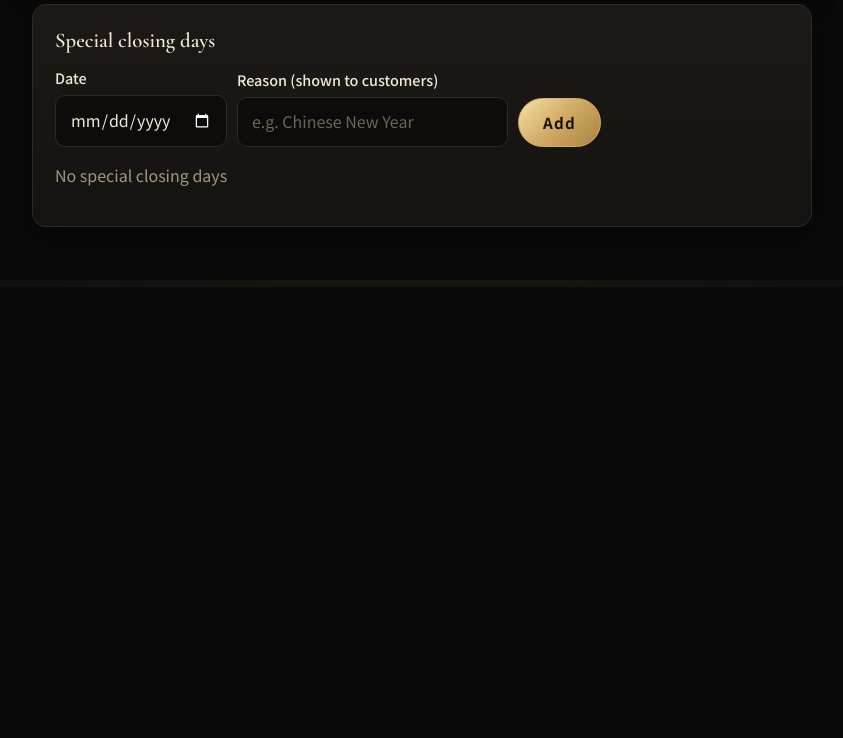
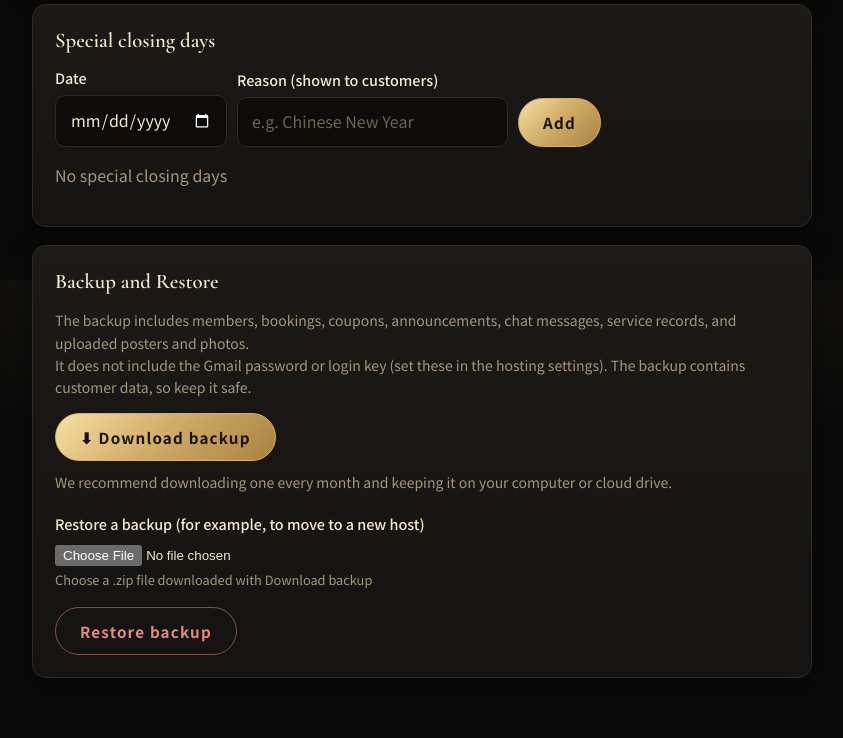
Before and after one commit to dukeyee/HanRejuve, a Flask app: page /admin/settings in a window 1280 px wide. Shown: the part 1320-2058 px from the top of the page, without its empty margins (218-1061 px from the left). Before the commit the page ends 1607 px from the top, so only its background shows below. Run offline with Flask 3, Linux system fonts and the light colour scheme; the visitor is signed in with stand-in values (Sample User, id 1); data comes from the database, SQL or seed files in the repository; data that the repository does not hold is empty.

Commit message:
改用 Render 上線：永久硬碟、備份還原、Blueprint 設定
- 所有資料（資料庫、上傳海報、服務紀錄照片、金鑰）放在 HAN_DATA_DIR，雲端指向永久硬碟；本機不變
- 後台「營業設定」新增資料備份下載與還原（驗證檔案內容，拒絕惡意路徑與無效資料庫）
- 首次建立管理員可用環境變數 HAN_ADMIN_PASSWORD 指定密碼
- 新增 render.yaml：新加坡、Starter、1GB 硬碟、馬來西亞時區、HTTPS、推送後自動部署
- requirements 加入 gunicorn（Linux）
- DEPLOY.md 改為 Render 教學

Co-Authored-By: Claude Opus 5.5 <noreply@anthropic.com>

```diff
--- a/app.py
+++ b/app.py
@@ -3,6 +3,9 @@
 Flask + SQLite。執行：python app.py  然後開啟 http://127.0.0.1:5000
 """
 import functools
+import io
+import tempfile
+import zipfile
 import hashlib
 import hmac
 import os
@@ -20,7 +23,7 @@ if hasattr(_systime, "tzset"):            # Linux / Mac 主機
 from datetime import date, datetime, time, timedelta
 
 from flask import (Flask, abort, flash, g, jsonify, redirect, render_template,
-                   request, send_from_directory, session, url_for)
+                   request, send_file, send_from_directory, session, url_for)
 from werkzeug.datastructures import ImmutableMultiDict
 from werkzeug.security import check_password_hash, generate_password_hash
 
@@ -46,9 +49,13 @@ for _stream in (sys.stdout, sys.stderr):
         pass
 
 BASE_DIR = os.path.dirname(os.path.abspath(__file__))
-DB_PATH = os.environ.get("HAN_DB", os.path.join(BASE_DIR, "hanrejuve.db"))
-SECRET_FILE = os.path.join(BASE_DIR, "secret_key.txt")
-ADMIN_PW_FILE = os.path.join(BASE_DIR, "admin_initial_password.txt")
+# 資料（資料庫、上傳圖片、照片、金鑰）放在 DATA_DIR。
+# 雲端主機用環境變數 HAN_DATA_DIR 指到永久硬碟；本機沒設定時就是專案資料夾（和原本一樣）。
+DATA_DIR = os.environ.get("HAN_DATA_DIR", BASE_DIR)
+os.makedirs(DATA_DIR, exist_ok=True)
+DB_PATH = os.environ.get("HAN_DB", os.path.join(DATA_DIR, "hanrejuve.db"))
+SECRET_FILE = os.path.join(DATA_DIR, "secret_key.txt")
+ADMIN_PW_FILE = os.path.join(DATA_DIR, "admin_initial_password.txt")
 DEFAULT_ADMIN_EMAIL = "hanrejuve2026@gmail.com"
 
 
@@ -74,9 +81,10 @@ app.config.update(
     MAX_CONTENT_LENGTH=60 * 1024 * 1024,  # 單次上傳合計上限（可一次上傳多張手機照片）
 )
 MAX_IMAGE_BYTES = 15 * 1024 * 1024       # 單張圖片上限
-UPLOAD_DIR = os.path.join(BASE_DIR, "static", "uploads")
+# 後台上傳的海報：本機在 static/uploads；雲端在永久硬碟的 uploads（網址一樣是 /static/uploads/...）
+UPLOAD_DIR = os.path.join(BASE_DIR, "static", "uploads") if DATA_DIR == BASE_DIR else os.path.join(DATA_DIR, "uploads")
 # 客人的服務紀錄照片：放在非公開資料夾，只有該客人和管理員能透過網站看到
-PRIVATE_PHOTO_DIR = os.environ.get("HAN_PRIVATE_DIR", os.path.join(BASE_DIR, "private_uploads", "booking_photos"))
+PRIVATE_PHOTO_DIR = os.environ.get("HAN_PRIVATE_DIR", os.path.join(DATA_DIR, "private_uploads", "booking_photos"))
 MAX_PHOTOS_PER_BOOKING = 20
 ALLOWED_IMG = {"jpg", "jpeg", "png", "webp", "gif"}
 
@@ -339,11 +347,16 @@ def init_db():
             seed_coupons(db)
         db.execute("INSERT INTO settings(key, value) VALUES ('coupons_seeded', '1')")
     if db.execute("SELECT COUNT(*) FROM users WHERE is_admin = 1").fetchone()[0] == 0:
-        pw = secrets.token_urlsafe(9)
+        env_pw = os.environ.get("HAN_ADMIN_PASSWORD", "").strip()
+        pw = env_pw or secrets.token_urlsafe(9)
         db.execute(
             "INSERT INTO users(name, phone, email, password_hash, is_admin, email_verified) VALUES (?,?,?,?,1,1)",
-            ("管理員", "", DEFAULT_ADMIN_EMAIL, generate_password_hash(pw)),
+            ("管理員", "", os.environ.get("HAN_ADMIN_EMAIL", DEFAULT_ADMIN_EMAIL).strip().lower(), generate_password_hash(pw)),
         )
+        if env_pw:
+            print("[HAN REJUVE] 已建立管理員帳號（密碼為環境變數 HAN_ADMIN_PASSWORD）")
+            db.close()
+            return
         with open(ADMIN_PW_FILE, "w", encoding="utf-8") as f:
             f.write(
                 "HAN REJUVE 初始管理員帳號\n"
@@ -1775,6 +1788,109 @@ def admin_api_chat(uid):
                                           "email": m["email"]}, "messages": msgs})
 
 
+# ---------------------------------------------------------------- 上傳海報（雲端時存於永久硬碟）
+@app.route("/static/uploads/<path:filename>")
+def uploaded_file(filename):
+    return send_from_directory(UPLOAD_DIR, filename, max_age=86400)
+
+
+# ---------------------------------------------------------------- 資料備份與還原
+BACKUP_MAX_BYTES = 500 * 1024 * 1024
+_SAFE_NAME = re.compile(r"^[A-Za-z0-9_.-]+$")
+
+
+def _allow_large_restore_upload():
+    """還原備份檔可能很大（含照片），只對這個網址放寬上傳上限。"""
+    if request.path == "/admin/restore":
+        request.max_content_length = BACKUP_MAX_BYTES
+
+
+app.before_request_funcs.setdefault(None, []).insert(0, _allow_large_restore_upload)
+
+
+@app.route("/admin/backup")
+@admin_required
+def admin_backup():
+    """下載備份：資料庫 + 上傳的海報 + 服務紀錄照片（不含寄信密碼與金鑰）。"""
+    buf = io.BytesIO()
+    with tempfile.TemporaryDirectory() as tmp:
+        snap = os.path.join(tmp, "hanrejuve.db")
+        src, dst = sqlite3.connect(DB_PATH), sqlite3.connect(snap)
+        try:
+            src.backup(dst)   # 一致的快照，網站使用中也安全
+        finally:
+            dst.close(); src.close()
+        with zipfile.ZipFile(buf, "w", zipfile.ZIP_DEFLATED) as z:
+            z.write(snap, "hanrejuve.db")
+            for base, prefix in ((UPLOAD_DIR, "uploads"), (PRIVATE_PHOTO_DIR, "booking_photos")):
+                if os.path.isdir(base):
+                    for name in sorted(os.listdir(base)):
+                        p = os.path.join(base, name)
+                        if os.path.isfile(p) and _SAFE_NAME.match(name) and not name.startswith("."):
+                            z.write(p, f"{prefix}/{name}")
+    buf.seek(0)
+    return send_file(buf, mimetype="application/zip", as_attachment=True,
+                     download_name=f"hanrejuve-backup-{datetime.now():%Y%m%d-%H%M}.zip")
+
+
+@app.route("/admin/restore", methods=["POST"])
+@admin_required
+def admin_restore():
+    """還原備份：用備份檔的資料取代目前網站的全部資料。"""
+    file = request.files.get("backup")
+    if not file or not file.filename.lower().endswith(".zip"):
+        flash("請選擇從網站下載的備份檔（.zip）", "error")
+        return redirect(url_for("admin_settings") + "#backup")
+    try:
+        with tempfile.TemporaryDirectory() as tmp:
+            zpath = os.path.join(tmp, "backup.zip")
+            file.save(zpath)
+            with zipfile.ZipFile(zpath) as z:
+                names = [n for n in z.namelist() if not n.endswith("/")]
+                if "hanrejuve.db" not in names:
+                    raise ValueError("no db")
+                for n in names:   # 只接受預期的檔案，防止惡意壓縮檔
+                    if n == "hanrejuve.db":
+                        continue
+                    parts = n.split("/")
+                    if len(parts) != 2 or parts[0] not in ("uploads", "booking_photos")                             or not _SAFE_NAME.match(parts[1]) or parts[1].startswith("."):
+                        raise ValueError(f"bad entry {n}")
+                z.extract("hanrejuve.db", tmp)
+                new_db = sqlite3.connect(os.path.join(tmp, "hanrejuve.db"))
+                try:
+                    if new_db.execute("PRAGMA integrity_check").fetchone()[0] != "ok" or                             not new_db.execute("SELECT COUNT(*) FROM users WHERE is_admin = 1").fetchone()[0]:
+                        raise ValueError("invalid db")
+                    live = sqlite3.connect(DB_PATH, timeout=30)
+                    try:
+                        new_db.backup(live)   # 以備份內容取代目前資料庫
+                    finally:
+                        live.close()
+                finally:
+                    new_db.close()
+                restored_files = 0
+                for n in names:
+                    if n == "hanrejuve.db":
+                        continue
+                    folder, name = n.split("/")
+                    target_dir = UPLOAD_DIR if folder == "uploads" else PRIVATE_PHOTO_DIR
+                    os.makedirs(target_dir, exist_ok=True)
+                    with z.open(n) as src, open(os.path.join(target_dir, name), "wb") as out:
+                        out.write(src.read())
+                    restored_files += 1
+    except (zipfile.BadZipFile, ValueError, sqlite3.DatabaseError) as e:
+        app.logger.warning("還原失敗：%s", e)
+        flash("備份檔不正確或已損壞，資料沒有變更", "error")
+        return redirect(url_for("admin_settings") + "#backup")
+    old = g.pop("db", None)
+    if old is not None:
+        old.close()
+    g.pop("user", None)
+    init_db()   # 舊版本的備份會自動升級資料表
+    reset_session()
+    flash(f"資料已還原（含 {restored_files} 個圖片檔），請用備份裡的管理員帳號重新登入", "success")
+    return redirect(url_for("login"))
+
+
 @app.route("/admin/settings", methods=["GET", "POST"])
 @admin_required
 def admin_settings():
--- a/mailer.py
+++ b/mailer.py
@@ -11,7 +11,7 @@ from email.message import EmailMessage
 from email.utils import formataddr
 
 BASE_DIR = os.path.dirname(os.path.abspath(__file__))
-SETTINGS_FILE = os.path.join(BASE_DIR, "email_settings.txt")
+SETTINGS_FILE = os.path.join(os.environ.get("HAN_DATA_DIR", BASE_DIR), "email_settings.txt")
 KEYS = ("SMTP_HOST", "SMTP_PORT", "SMTP_USER", "SMTP_PASSWORD", "MAIL_FROM_NAME")
 
 
--- a/requirements.txt
+++ b/requirements.txt
@@ -1,2 +1,3 @@
 flask>=3.0
 opencc-python-reimplemented>=0.1.7
+gunicorn>=23.0 ; platform_system != "Windows"
--- a/templates/admin/settings.html
+++ b/templates/admin/settings.html
@@ -61,4 +61,22 @@
   <p class="muted">尚未設定店休日</p>
   {% endfor %}
 </div>
+
+<div class="card" id="backup">
+  <h2>資料備份與還原</h2>
+  <p class="muted small">備份檔包含：會員、預約、優惠券、公告、客服訊息、服務紀錄、上傳的海報與照片。<br>
+     不包含 Gmail 寄信密碼與登入金鑰（這兩項要在主機設定裡另外填寫）。備份檔含有客人個資，請妥善保管。</p>
+  <div class="actions" style="margin-bottom:18px">
+    <a class="btn" href="{{ url_for('admin_backup') }}">⬇ 下載備份</a>
+    <span class="muted small">建議每個月下載一次，存在自己的電腦或雲端硬碟。</span>
+  </div>
+  <form method="post" action="{{ url_for('admin_restore') }}" enctype="multipart/form-data"
+        data-confirm="確定要還原備份？目前網站上的所有資料都會被備份檔的內容取代，此操作無法復原。還原後請用備份裡的管理員帳號重新登入。">
+    <input type="hidden" name="_csrf" value="{{ csrf_token() }}">
+    <div class="field"><label for="backup-file">還原備份（例如把資料搬到新的主機）</label>
+      <input id="backup-file" type="file" name="backup" accept=".zip" required>
+      <div class="hint">選擇從本網站「下載備份」得到的 .zip 檔</div></div>
+    <button class="btn danger">還原備份</button>
+  </form>
+</div>
 {% endblock %}
```
Also changed, not shown: DEPLOY.md (+63 -107 lines), i18n.py (+17 -0 lines), render.yaml (added, +33 -0 lines).
